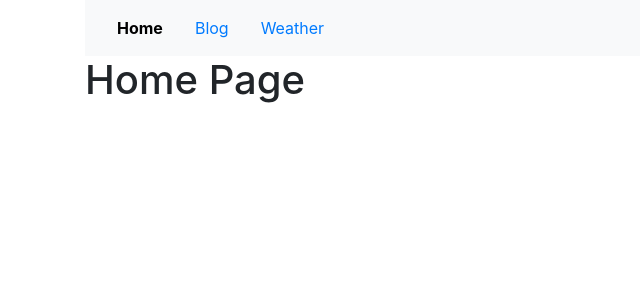
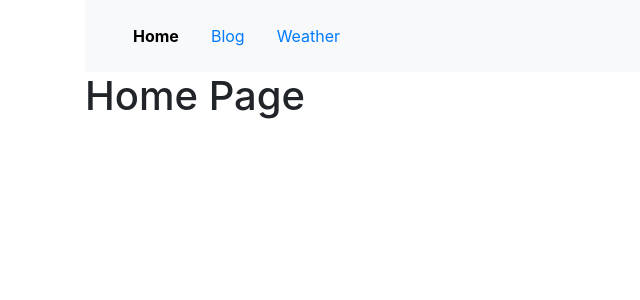
Before and after one commit to AidanPrehatny/React-Redux-Weather-and-Blog, a React app: page / in a window 1280 px wide. Shown: the top 300 px of the page, without its empty margins (0-640 px from the left). Built offline with nearby package versions, Linux system fonts and the light colour scheme.

Commit message:
change to non collapse navbar and eslint and react packagae updates

```diff
--- a/src/components/app.jsx
+++ b/src/components/app.jsx
@@ -14,7 +14,7 @@ export default class App extends Component {
       <div className="container">
         <header>
           <nav className="navbar navbar-expand-lg navbar-light bg-light">
-            <div className="collapse navbar-collapse" id="navbarNav">
+            <div className="navbar" id="navbarNav">
               <NavLink
                 exact={true}
                 to="/"
```
Also changed, not shown: package.json (+8 -7 lines), 1 other file (tests, documents, lock files or other folders).
